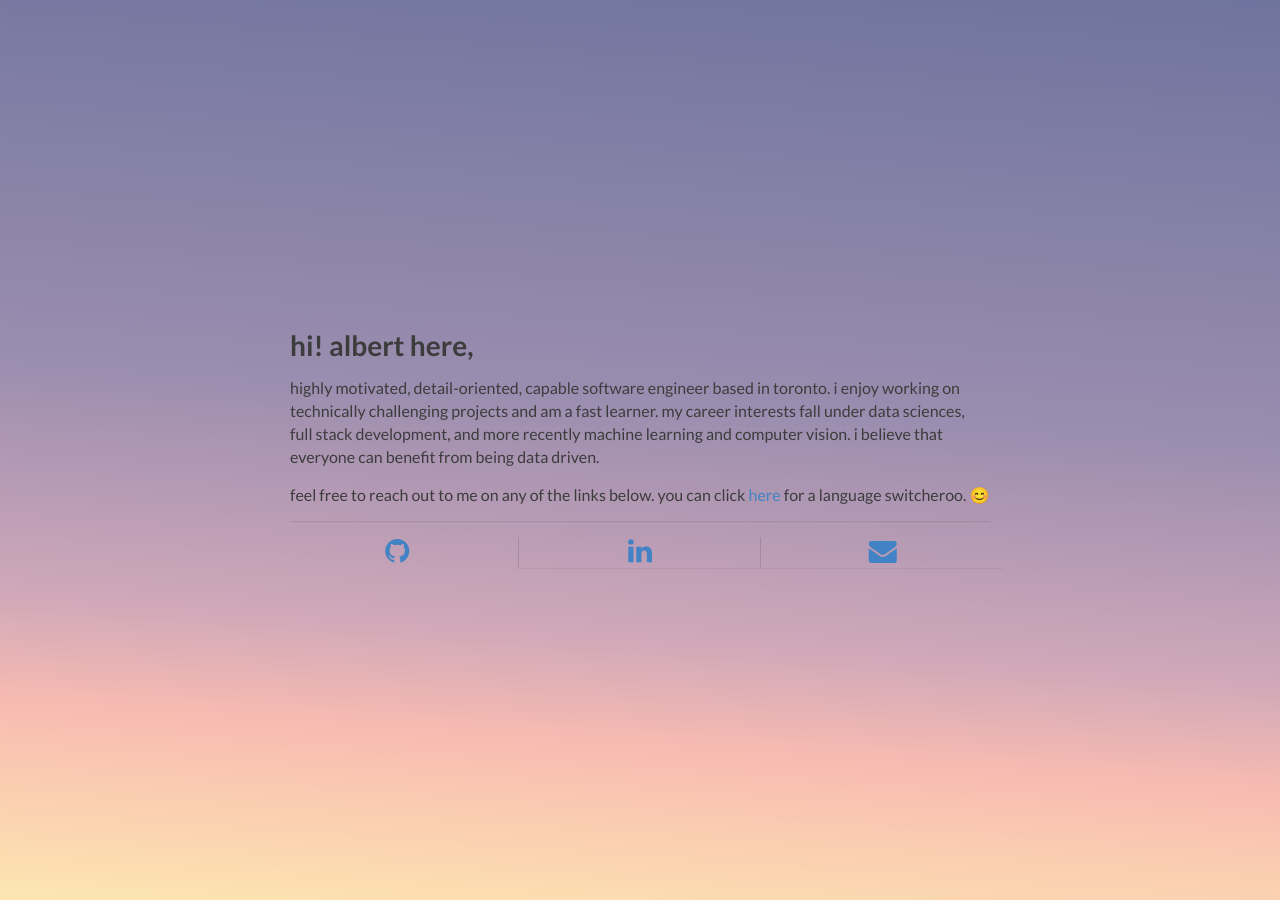
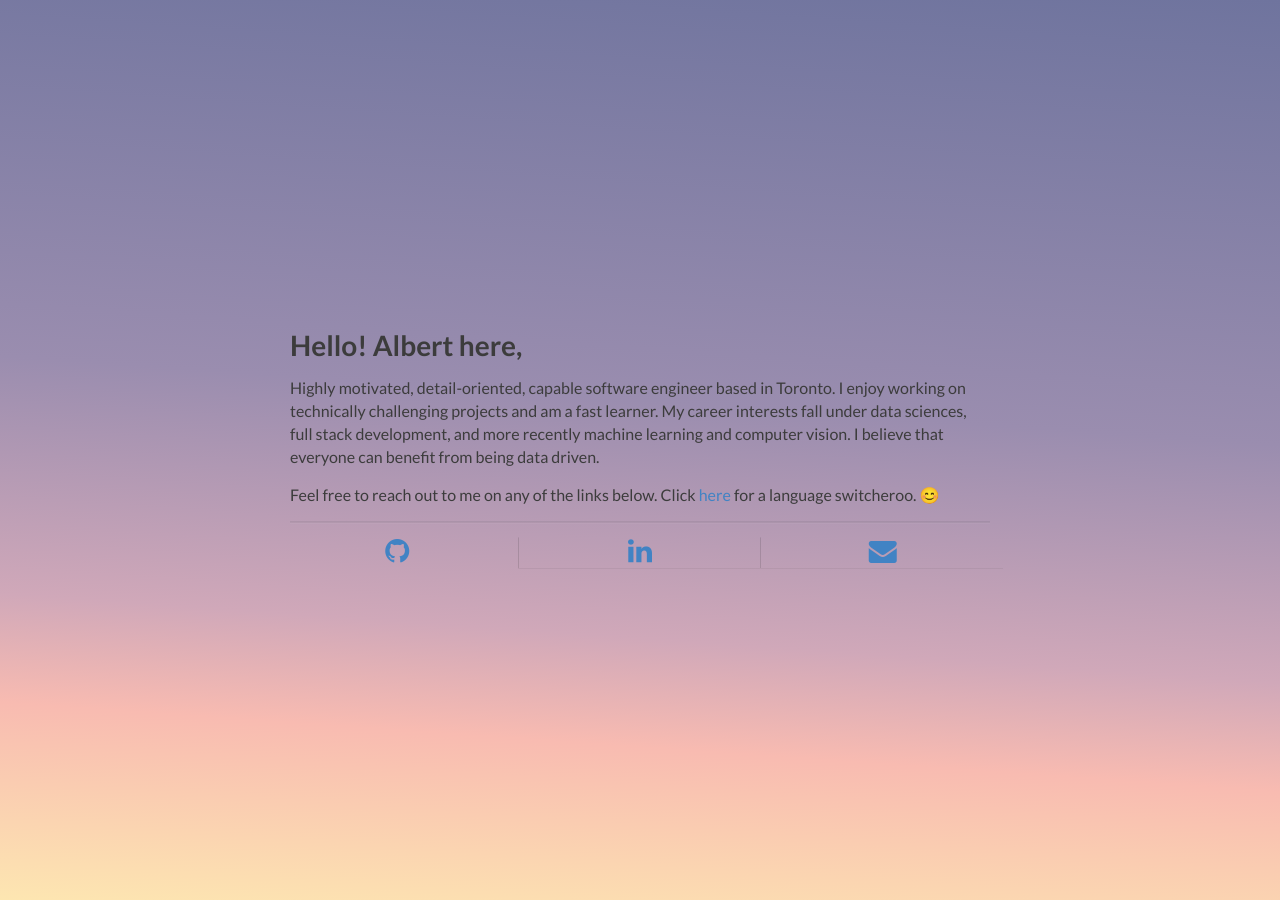
Before and after one commit to aulb/aulb.github.io.old, a Jekyll site: the page built from index.md, in a window 1280 px wide. Built offline with Jekyll 4.4.1, drawn with Linux system fonts in a browser that asks for light colours.

Commit message:
Capitalized based on suggestion.

```diff
--- a/index.md
+++ b/index.md
@@ -1,7 +1,7 @@
 ---
 layout: default
 ---
-<h1 class="ui header">hi! albert here,</h1>
-<p>highly motivated, detail-oriented, capable software engineer based in toronto. i enjoy working on technically challenging projects and am a fast learner. my career interests fall under data sciences, full stack development, and more recently machine learning and computer vision. i believe that everyone can benefit from being data driven.</p>
+<h1 class="ui header">Hello! Albert here,</h1>
+<p>Highly motivated, detail-oriented, capable software engineer based in Toronto. I enjoy working on technically challenging projects and am a fast learner. My career interests fall under data sciences, full stack development, and more recently machine learning and computer vision. I believe that everyone can benefit from being data driven.</p>
 
-<p>feel free to reach out to me on any of the links below. you can click <a href="/ja">here</a> for a language switcheroo. 😊</p>
+<p>Feel free to reach out to me on any of the links below. Click <a href="/ja">here</a> for a language switcheroo. 😊</p>
```
